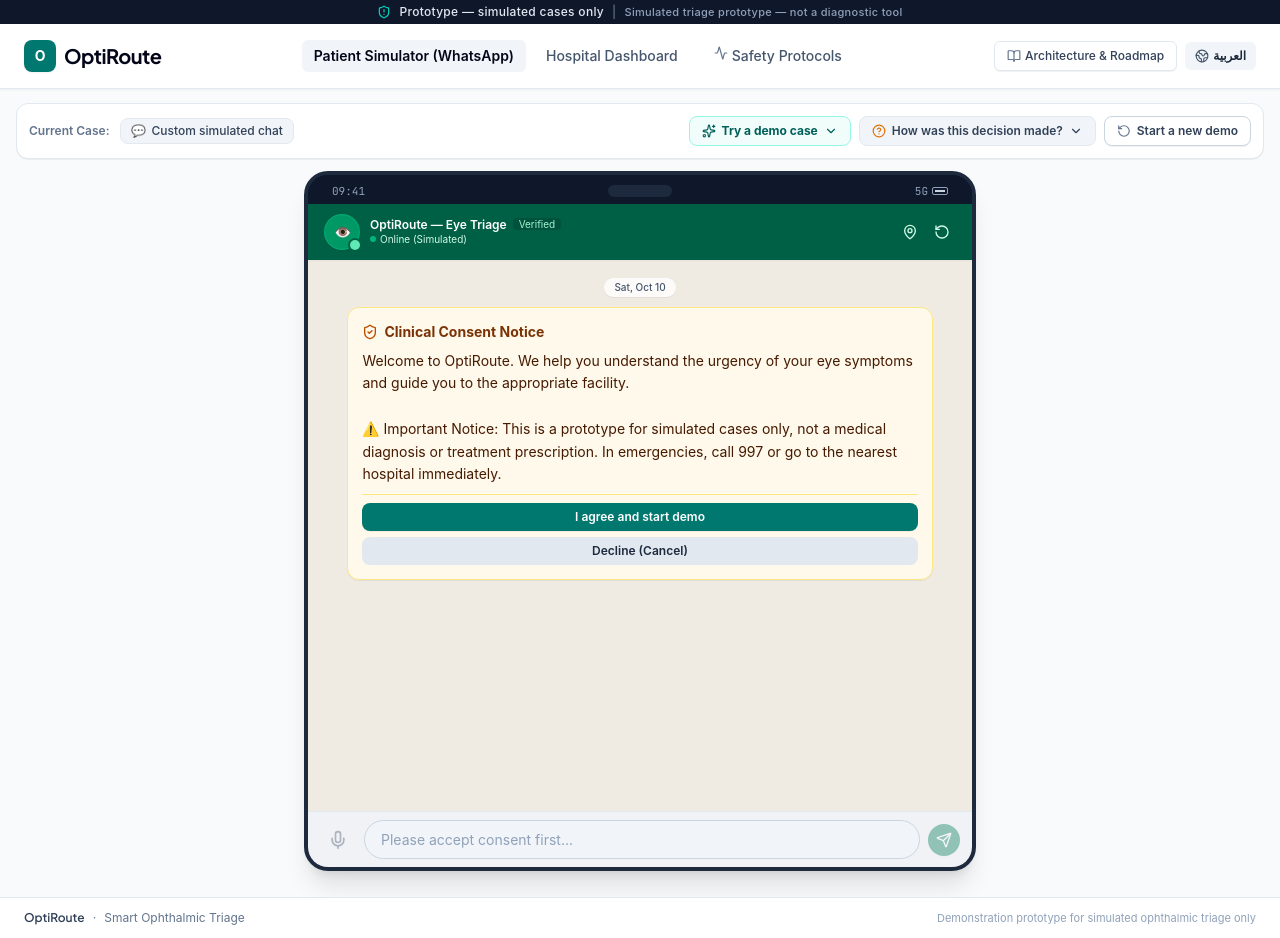
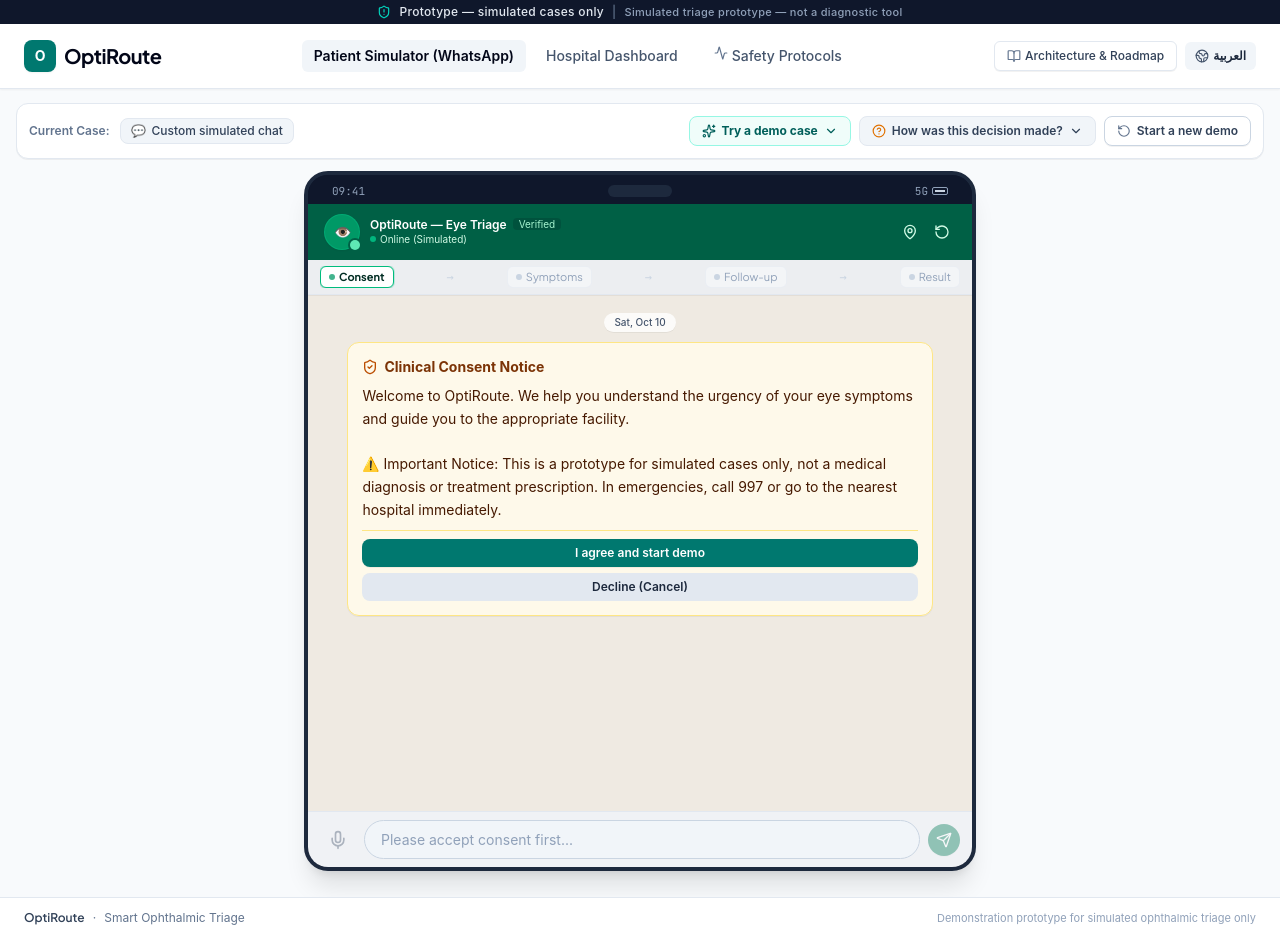
Before and after one commit to AzoAlmalawi/OptiRoute, a React (Vite) app: page / in a window 1280 px wide. Built offline with nearby package versions, Linux system fonts and the light colour scheme.

Commit message:
Add compact conversation progress indicator to patient simulator

```diff
--- /dev/null
+++ b/src/components/PatientSimulator/ConversationProgressIndicator.tsx
@@ -0,0 +1,195 @@
+import React from 'react';
+import { TriageSession, Language } from '../../types/triage';
+import { Check, Minus } from 'lucide-react';
+
+export type StageStatus = 'completed' | 'current' | 'upcoming' | 'skipped';
+
+export interface ConversationStage {
+  id: 'consent' | 'symptoms' | 'followup' | 'result';
+  labelAr: string;
+  labelEn: string;
+  status: StageStatus;
+}
+
+/**
+ * Derives conversation progress stages from actual session state.
+ *
+ * Requirements:
+ * - Completed, current, and upcoming stages clearly distinguished.
+ * - If an emergency result is produced immediately without follow-up questions,
+ *   moves directly to Result and marks Follow-up as 'skipped', NOT completed.
+ * - No invented percentages or clinical certainty claims.
+ * - Resets to Consent when starting a new session.
+ */
+export function computeConversationStages(session: TriageSession): ConversationStage[] {
+  const isConsentGiven = session.consentGiven === true;
+  const status = session.status;
+
+  // Did this session actually conduct follow-up questions?
+  const hadFollowUp =
+    (session.followUpCount ?? 0) > 0 ||
+    session.events?.some((e) => e.type === 'FOLLOW_UP_ASKED') ||
+    session.messages.some(
+      (m) =>
+        m.sender === 'bot' &&
+        m.quickReplies &&
+        m.quickReplies.length > 0 &&
+        m.type !== 'consent'
+    );
+
+  let consentStatus: StageStatus = 'upcoming';
+  let symptomsStatus: StageStatus = 'upcoming';
+  let followupStatus: StageStatus = 'upcoming';
+  let resultStatus: StageStatus = 'upcoming';
+
+  if (!isConsentGiven || status === 'AWAITING_CONSENT') {
+    consentStatus = 'current';
+    symptomsStatus = 'upcoming';
+    followupStatus = 'upcoming';
+    resultStatus = 'upcoming';
+  } else if (status === 'IN_TRIAGE') {
+    consentStatus = 'completed';
+    symptomsStatus = 'current';
+    followupStatus = 'upcoming';
+    resultStatus = 'upcoming';
+  } else if (status === 'FOLLOW_UP') {
+    consentStatus = 'completed';
+    symptomsStatus = 'completed';
+    followupStatus = 'current';
+    resultStatus = 'upcoming';
+  } else if (status === 'COMPLETED') {
+    consentStatus = 'completed';
+    symptomsStatus = 'completed';
+    if (hadFollowUp) {
+      followupStatus = 'completed';
+    } else {
+      // Immediate emergency / direct assessment produced without follow-up questions
+      followupStatus = 'skipped';
+    }
+    resultStatus = 'current';
+  } else {
+    consentStatus = isConsentGiven ? 'completed' : 'current';
+    symptomsStatus = 'current';
+    followupStatus = 'upcoming';
+    resultStatus = 'upcoming';
+  }
+
+  return [
+    { id: 'consent', labelAr: 'الموافقة', labelEn: 'Consent', status: consentStatus },
+    { id: 'symptoms', labelAr: 'وصف الأعراض', labelEn: 'Symptoms', status: symptomsStatus },
+    { id: 'followup', labelAr: 'أسئلة المتابعة', labelEn: 'Follow-up', status: followupStatus },
+    { id: 'result', labelAr: 'النتيجة', labelEn: 'Result', status: resultStatus },
+  ];
+}
+
+interface ConversationProgressIndicatorProps {
+  session: TriageSession;
+  language: Language;
+}
+
+export const ConversationProgressIndicator: React.FC<ConversationProgressIndicatorProps> = ({
+  session,
+  language,
+}) => {
+  const stages = computeConversationStages(session);
+
+  return (
+    <div
+      role="region"
+      aria-label={language === 'ar' ? 'مؤشر مراحل المحادثة' : 'Conversation Progress Indicator'}
+      className="bg-slate-50/95 border-b border-slate-200 px-2 sm:px-3 py-1.5 select-none shrink-0 z-10 shadow-2xs"
+    >
+      <div
+        dir={language === 'ar' ? 'rtl' : 'ltr'}
+        className="flex items-center justify-between gap-1 w-full max-w-full overflow-x-auto no-scrollbar"
+      >
+        {stages.map((stage, idx) => {
+          const isCompleted = stage.status === 'completed';
+          const isCurrent = stage.status === 'current';
+          const isSkipped = stage.status === 'skipped';
+          const isUpcoming = stage.status === 'upcoming';
+          const isLast = idx === stages.length - 1;
+
+          return (
+            <React.Fragment key={stage.id}>
+              {/* Stage Capsule (Non-clickable indicator) */}
+              <div
+                className={`flex items-center gap-1 px-1.5 sm:px-2 py-0.5 rounded-md text-[10px] sm:text-[11px] whitespace-nowrap transition-colors shrink-0 ${
+                  isCurrent
+                    ? 'bg-white text-emerald-950 font-bold border border-emerald-500 shadow-2xs ring-1 ring-emerald-500/20'
+                    : isCompleted
+                    ? 'bg-emerald-50 text-emerald-800 font-semibold border border-emerald-200/80'
+                    : isSkipped
+                    ? 'bg-slate-100 text-slate-500 font-normal border border-dashed border-slate-300'
+                    : 'bg-slate-50/60 text-slate-400 font-normal border border-slate-200/50'
+                }`}
+                title={
+                  isSkipped
+                    ? language === 'ar'
+                      ? `${stage.labelAr} (تم التجاوز لحالة طارئة مباشرة)`
+                      : `${stage.labelEn} (Skipped for immediate emergency)`
+                    : isCurrent
+                    ? language === 'ar'
+                      ? `${stage.labelAr} (المرحلة الحالية)`
+                      : `${stage.labelEn} (Current stage)`
+                    : isCompleted
+                    ? language === 'ar'
+                      ? `${stage.labelAr} (مكتملة)`
+                      : `${stage.labelEn} (Completed)`
+                    : language === 'ar'
+                    ? `${stage.labelAr} (قادمة)`
+                    : `${stage.labelEn} (Upcoming)`
+                }
+              >
+                {/* State marker icon/dot */}
+                {isCompleted && (
+                  <Check
+                    className="w-2.5 h-2.5 sm:w-3 sm:h-3 text-emerald-600 shrink-0"
+                    strokeWidth={2.5}
+                  />
+                )}
+                {isCurrent && (
+                  <span className="w-1.5 h-1.5 rounded-full bg-emerald-600 shrink-0 animate-pulse" />
+                )}
+                {isSkipped && (
+                  <Minus className="w-2.5 h-2.5 text-slate-400 shrink-0" strokeWidth={2} />
+                )}
+                {isUpcoming && (
+                  <span className="w-1.5 h-1.5 rounded-full bg-slate-300 shrink-0" />
+                )}
+
+                {/* Stage Label */}
+                <span
+                  className={
+                    isSkipped ? 'line-through decoration-slate-300 text-slate-500' : undefined
+                  }
+                >
+                  {language === 'ar' ? stage.labelAr : stage.labelEn}
+                </span>
+
+                {/* Explicit Skipped Badge */}
+                {isSkipped && (
+                  <span className="text-[8px] sm:text-[9px] px-1 py-0.2 bg-slate-200 text-slate-600 rounded font-normal leading-none shrink-0">
+                    {language === 'ar' ? 'تجاوز' : 'Skipped'}
+                  </span>
+                )}
+              </div>
+
+              {/* Directional Connector Arrow between stages */}
+              {!isLast && (
+                <span
+                  aria-hidden="true"
+                  className={`text-[10px] sm:text-xs shrink-0 select-none px-0.5 font-mono ${
+                    isCompleted ? 'text-emerald-500' : 'text-slate-300'
+                  }`}
+                >
+                  {language === 'ar' ? '←' : '→'}
+                </span>
+              )}
+            </React.Fragment>
+          );
+        })}
+      </div>
+    </div>
+  );
+};
--- a/src/components/PatientSimulator/WhatsAppSimulator.tsx
+++ b/src/components/PatientSimulator/WhatsAppSimulator.tsx
@@ -8,6 +8,7 @@ import {
 } from '../../types/triage';
 import { DEMO_CITIES } from '../../data/facilities';
 import { AudioPlayerSim } from './AudioPlayerSim';
+import { ConversationProgressIndicator } from './ConversationProgressIndicator';
 import {
   Send,
   Mic,
@@ -298,6 +299,9 @@ export const WhatsAppSimulator: React.FC<WhatsAppSimulatorProps> = ({
           </button>
         </div>
       )}
+
+      {/* Compact Conversation Progress Indicator */}
+      <ConversationProgressIndicator session={session} language={language} />
 
       {/* WhatsApp Chat Wallpaper / Background */}
       <div
```
Also changed, not shown: 1 other file (tests, documents, lock files or other folders).
